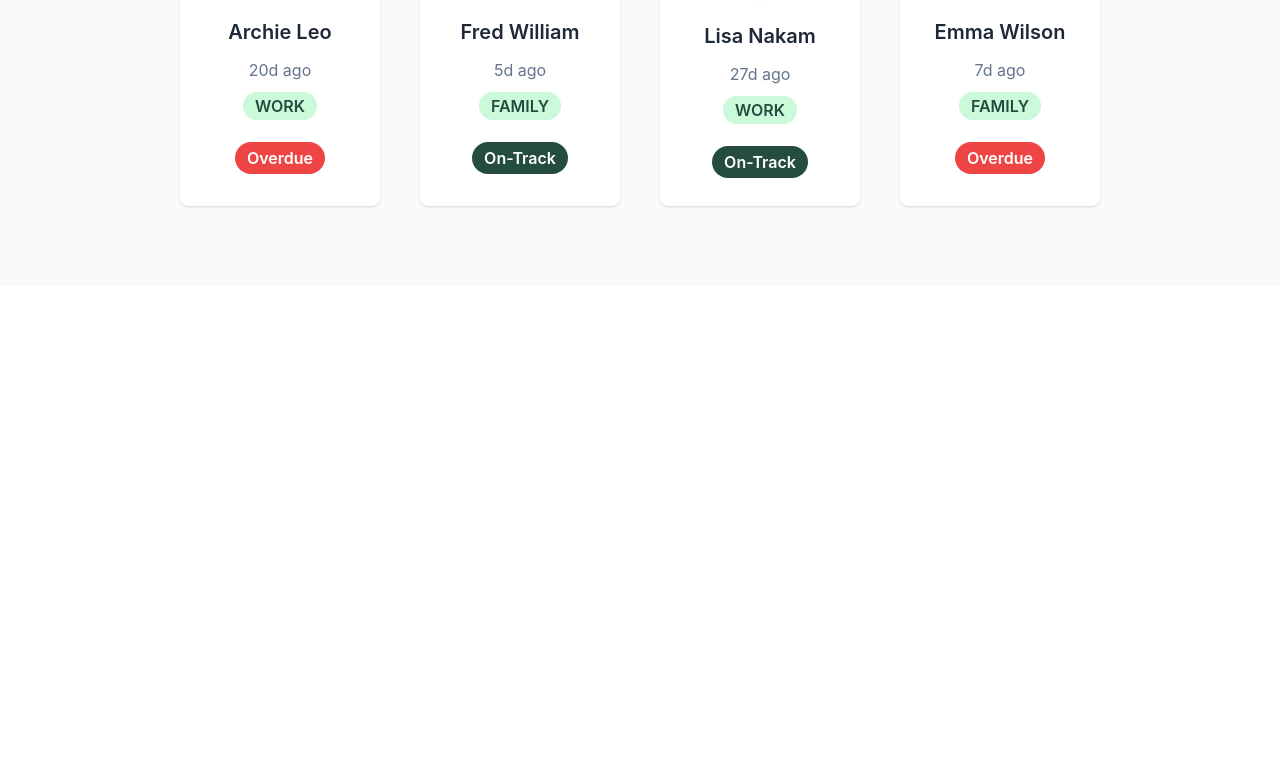
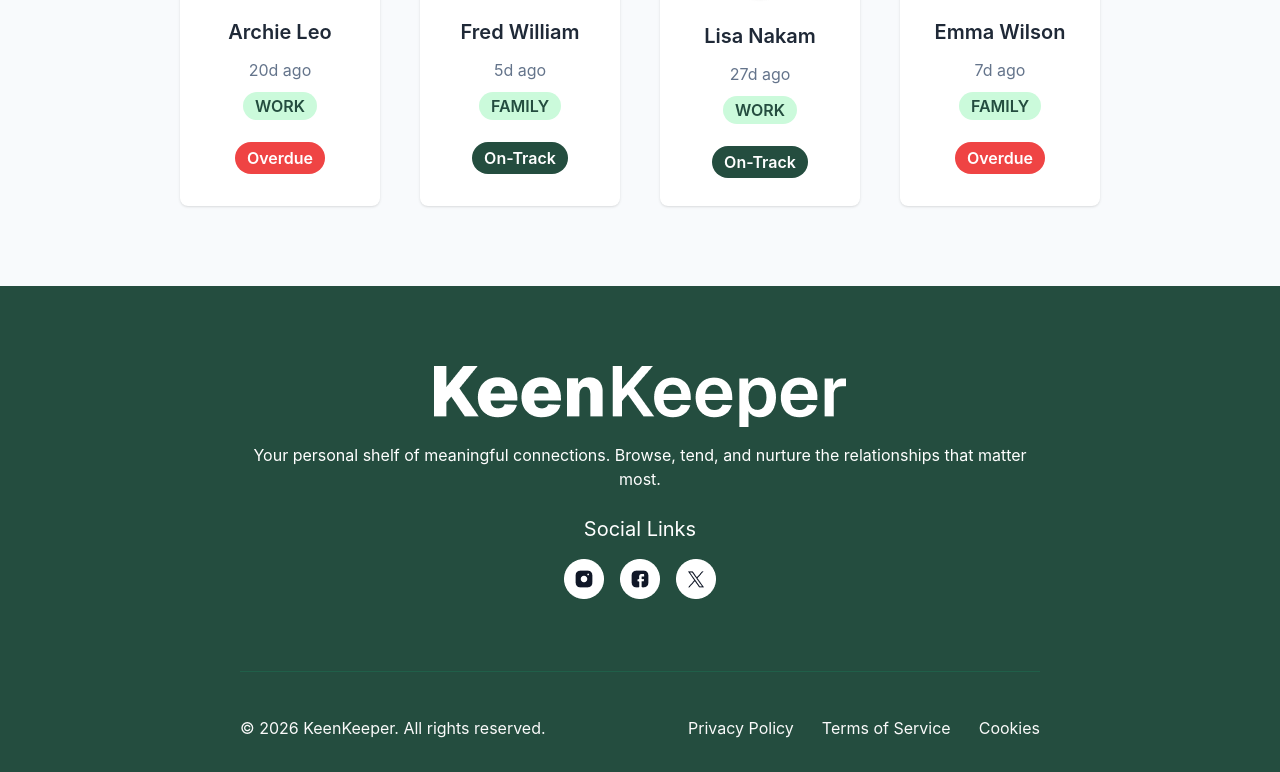
Before and after one commit to monirulfahim/Assignment-7, a React (Vite) app: page / in a window 1280 px wide. Shown: the part 1180-1952 px from the top of the page. Before the commit the page ends 1466 px from the top, so only its background shows below. Built offline with nearby package versions, Linux system fonts and the light colour scheme.

Commit message:
complete footer section

```diff
--- a/src/App.jsx
+++ b/src/App.jsx
@@ -1,17 +1,8 @@
-// import { useState } from 'react'
-// import { useEffect } from 'react'
 import friendsData from './friends.json';
 import './App.css'
 
 function App() {
 
-  // const [friends, setFriends] = useState([]);
-
-  // useEffect(() => {
-  //     fetch('/Keen-Keeper-Project/friends.json')
-  //       .then(res => res.json())
-  //       .then(data => setFriends(data));
-  //   }, []);
 
   return (
     <>
@@ -105,6 +96,42 @@ function App() {
             </div>
       </section>
 
+
+      {/* Footer Section */}
+      <section className='bg-[#244D3F] pl-60 pr-60 pt-20 pb-8'>
+        <div className='flex flex-col justify-center items-center gap-4 text-center'>
+          <div>
+            <img src="./public/images/logo-xl.png" alt="" />
+        </div>
+        <div className='text-[#FFFFFF]'>
+          <p className='mb-6'>Your personal shelf of meaningful connections. Browse, tend, and nurture the relationships that matter most.</p>
+          <p className='text-xl'>Social Links</p>
+        </div>
+        <div className='flex gap-4'>
+            <div>
+              <img src="./public/images/instagram.png" alt="" />
+            </div>
+            <div>
+              <img src="./public/images/facebook.png" alt="" />
+            </div>
+            <div>
+              <img src="./public/images/twitter.png" alt="" />
+            </div>
+          </div>
+        </div>
+        <br />
+        <br />
+        <br />
+        <hr className='pt-5 opacity-30 text-[#1A8862]' />
+        <div className='flex justify-between items-center mt-6 text-[#FAFAFA] max-[576px]:flex-col max-[576px]:gap-10'>
+          <div>© 2026 KeenKeeper. All rights reserved.</div>
+          <div className='flex gap-7'>
+            <div>Privacy Policy</div>
+            <div>Terms of Service</div>
+            <div>Cookies</div>
+          </div>
+        </div>
+      </section>
     </>
   )
 }
--- a/src/friends.json
+++ b/src/friends.json
@@ -2,7 +2,7 @@
   {
     "id": 1,
     "name": "David Kim",
-    "image": "public/images/frd_1.png",
+    "image": "images/frd_1.png",
     "daysAgo": "46d ago",
     "category": "WORK",
     "status": "Almost Due"
@@ -10,7 +10,7 @@
   {
     "id": 2,
     "name": "James Wright",
-    "image": "public/images/frd_2.png",
+    "image": "images/frd_2.png",
     "daysAgo": "20d ago",
     "category": "FAMILY",
     "status": "Overdue"
@@ -18,7 +18,7 @@
   {
     "id": 3,
     "name": "Olivier George",
-    "image": "public/images/frd_3.png",
+    "image": "images/frd_3.png",
     "daysAgo": "31d ago",
     "category": "FAMILY",
     "status": "Overdue"
@@ -26,7 +26,7 @@
   {
     "id": 4,
     "name": "Harry Potter",
-    "image": "public/images/frd_4.png",
+    "image": "images/frd_4.png",
     "daysAgo": "9d ago",
     "category": "WORK",
     "status": "On-Track"
@@ -34,7 +34,7 @@
   {
     "id": 5,
     "name": "Archie Leo",
-    "image": "public/images/frd_5.png",
+    "image": "images/frd_5.png",
     "daysAgo": "20d ago",
     "category": "WORK",
     "status": "Overdue"
@@ -42,7 +42,7 @@
   {
     "id": 6,
     "name": "Fred William",
-    "image": "public/images/frd_6.png",
+    "image": "images/frd_6.png",
     "daysAgo": "5d ago",
     "category": "FAMILY",
     "status": "On-Track"
@@ -50,7 +50,7 @@
   {
     "id": 7,
     "name": "Lisa Nakam",
-    "image": "public/images/frd_7.png",
+    "image": "images/frd_7.png",
     "daysAgo": "27d ago",
     "category": "WORK",
     "status": "On-Track"
@@ -58,7 +58,7 @@
   {
     "id": 8,
     "name": "Emma Wilson",
-    "image": "public/images/frd_8.png",
+    "image": "images/frd_8.png",
     "daysAgo": "7d ago",
     "category": "FAMILY",
     "status": "Overdue"
```
